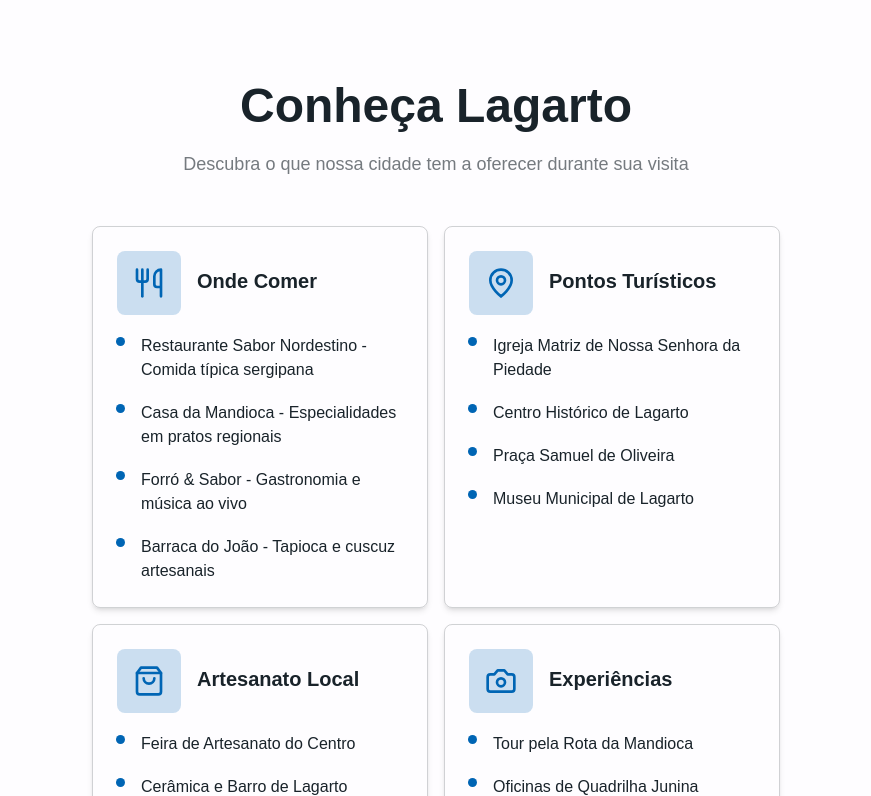
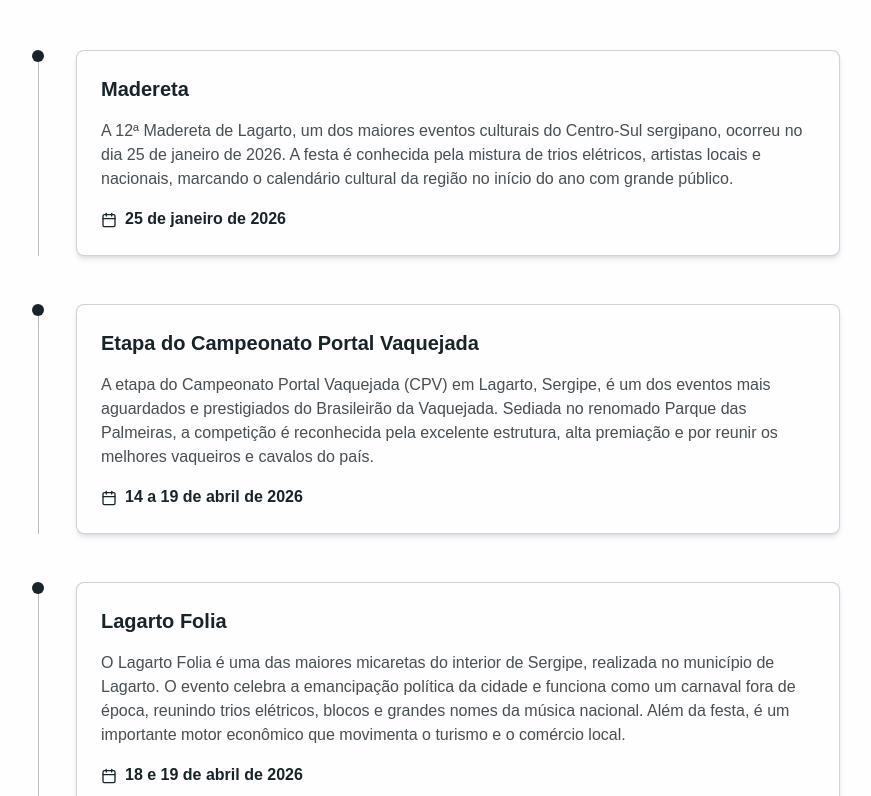
Before and after one commit to oxe-ifs/aplicacao_festival, a Next.js app: page / in a window 1280 px wide. Shown: the part 4524-5320 px from the top of the page, without its empty margins (204-1075 px from the left). Built offline with nearby package versions, Linux system fonts and the light colour scheme.

Commit message:
adicionando section agenda

```diff
--- a/app/page.tsx
+++ b/app/page.tsx
@@ -5,6 +5,7 @@
 import ImportanciaCultCard from "@/components/ImportanciaCultCard";
 import ImportanciaEconCard from "@/components/ImportanciaEconCard";
 import ProgramacaoCard from "@/components/ProgramacaoCard";
+import AgendaCard from "@/components/AgendaCard";
 import NoticiasCard from "@/components/NoticiasCard";
 import SobreCard from "@/components/SobreCard";
 import TurismoCard from "@/components/TurismoCard";
@@ -130,7 +131,7 @@
             Veja sobre as festividades e eventos culturais
           </p>
         </div>
-
+        <AgendaCard />
       </section>
 
       <section id="turismo" className="xl:px-40 mt-20">
--- /dev/null
+++ b/components/AgendaCard.tsx
@@ -0,0 +1,81 @@
+"use client";
+
+import { FiCalendar } from "react-icons/fi";
+
+type AgendaCardItem = {
+    titulo: string;
+    descricao: string;
+    data: string;
+};
+
+// Simulando recebimento do banco / Precisa do back
+const Agenda: AgendaCardItem[] = [
+    {
+        titulo: "Madereta",
+        descricao:
+            "A 12ª Madereta de Lagarto, um dos maiores eventos culturais do Centro-Sul sergipano, ocorreu no dia 25 de janeiro de 2026. A festa é conhecida pela mistura de trios elétricos, artistas locais e nacionais, marcando o calendário cultural da região no início do ano com grande público.",
+        data: "25 de janeiro de 2026",
+    },
+    {
+        titulo: "Etapa do Campeonato Portal Vaquejada",
+        descricao:
+            "A etapa do Campeonato Portal Vaquejada (CPV) em Lagarto, Sergipe, é um dos eventos mais aguardados e prestigiados do Brasileirão da Vaquejada. Sediada no renomado Parque das Palmeiras, a competição é reconhecida pela excelente estrutura, alta premiação e por reunir os melhores vaqueiros e cavalos do país.",
+        data: "14 a 19 de abril de 2026",
+    },
+    {
+        titulo: "Lagarto Folia",
+        descricao:
+            "O Lagarto Folia é uma das maiores micaretas do interior de Sergipe, realizada no município de Lagarto. O evento celebra a emancipação política da cidade e funciona como um carnaval fora de época, reunindo trios elétricos, blocos e grandes nomes da música nacional. Além da festa, é um importante motor econômico que movimenta o turismo e o comércio local.",
+        data: "18 e 19 de abril de 2026",
+    },
+    {
+        titulo: "Festival da Mandioca",
+        descricao:
+            "O Festival da Mandioca em Lagarto, Sergipe, é uma das principais festas juninas do estado, valorizando a cultura local e a agricultura, criado em 2009 pelo ex-prefeito Valmir Monteiro. O evento celebra a mandioca, motor econômico regional, e inclui forró, cavalgadas e a tradicional Pega do Mastro.",
+        data: "Entre maio e julho",
+    },
+];
+
+function AgendaCard({ AgendaItem }: { AgendaItem: AgendaCardItem }) {
+    return (
+        <div
+            className="flex flex-col gap-4 p-6 border border-preto/20 rounded-lg shadow-md hover:shadow-xl transition-shadow duration-300 bg-branco w-full"
+        >
+            <h2 className="text-xl font-bold">{AgendaItem.titulo}</h2>
+            <p className="text-preto/80">{AgendaItem.descricao}</p>
+            <p className="text-md text-preto font-semibold"><FiCalendar className="inline mr-2" />{AgendaItem.data}</p>
+        </div>
+    );
+}
+
+function TimelineItem({ AgendaItem }: { AgendaItem: AgendaCardItem }) {
+    return (
+        <div className="relative flex gap-8">
+
+            {/* Linha do tempo */}
+            <div className="flex flex-col items-center">
+                <span className="w-3 h-3 bg-preto rounded-full z-10"></span>
+                <span className="w-px flex-1 bg-preto/30"></span>
+            </div>
+
+            {/* Card */}
+            <AgendaCard AgendaItem={AgendaItem} />
+
+        </div>
+    );
+}
+
+export default function AgendaDiv() {
+    return (
+        <div className="xl:px-15 md:px-10 px-6">
+            <div className="relative flex flex-col gap-12 mt-8 p-4">
+                {Agenda.map((AgendaItem) => (
+                    <TimelineItem
+                        key={AgendaItem.titulo}
+                        AgendaItem={AgendaItem}
+                    />
+                ))}
+            </div>
+        </div>
+    );
+}
```
